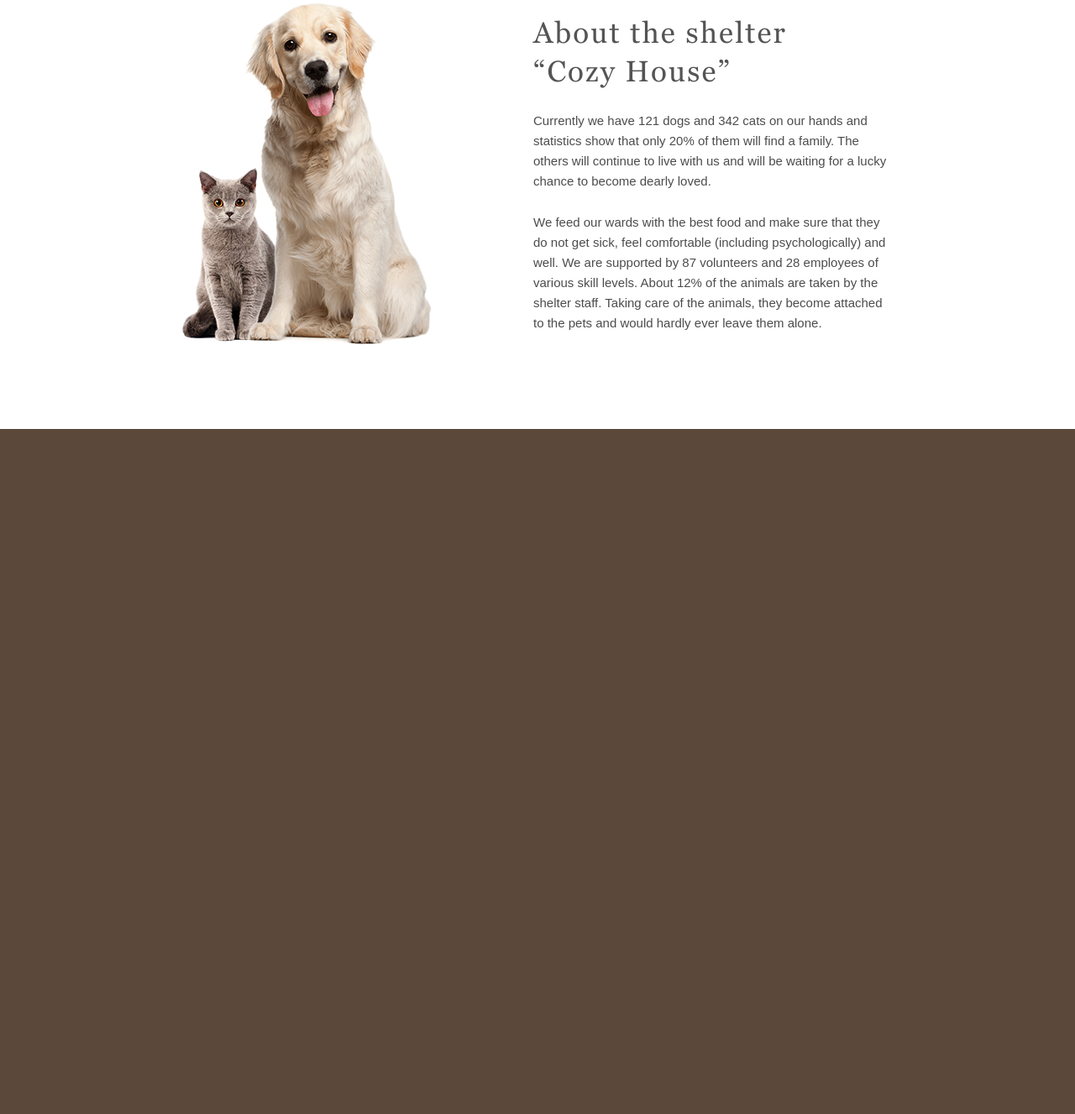
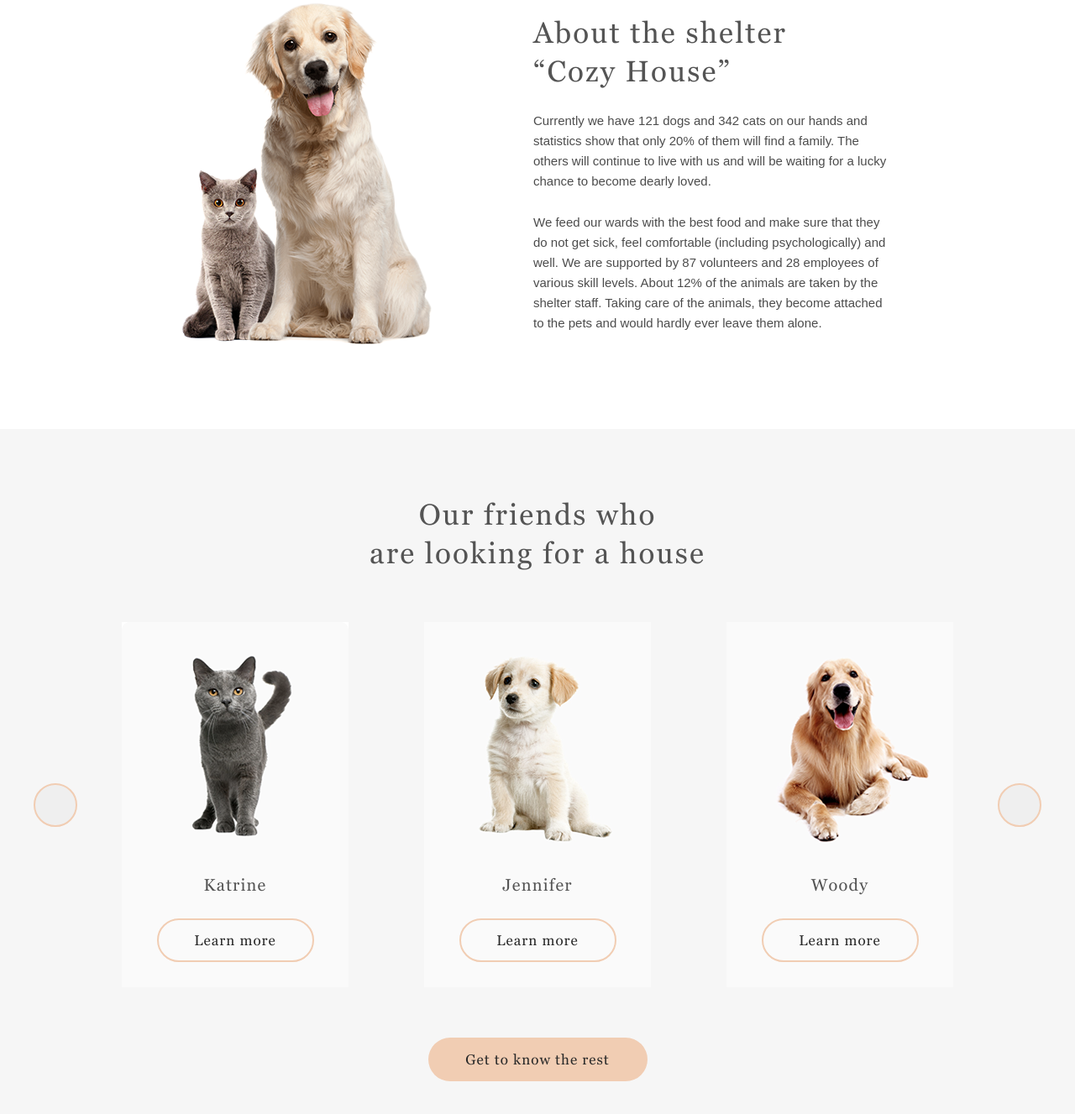
Before and after one commit to shevelevbv/RSS_Projects, a plain HTML site: page pages/main/index.html in a window 1280 px wide. Shown: the part 985-2312 px from the top of the page at 84% size. Before the commit the page ends 1496 px from the top, so only its background shows below. Drawn offline with Linux system fonts and the light colour scheme; a web font is replaced by a local one.

Commit message:
feat: complete pets section

```diff
--- a/pages/main/index.html
+++ b/pages/main/index.html
@@ -17,7 +17,7 @@
     <header class="header">
       <a class="logo" href="">
         <h1 class="logo__title">Cozy House</h1>
-        <h4 class="logo__subtitle">Shelter for pets in Boston</h4>
+        <h6 class="logo__subtitle">Shelter for pets in Boston</h6>
       </a>
       <nav class="nav">
         <ul class="nav__links">
@@ -46,7 +46,7 @@
               extremely wide and open heart. He or she will love you more than
               anybody else in the world, you will see!
             </p>
-            <button class="not-only__button">Make a friend</button>
+            <button class="button not-only__button">Make a friend</button>
           </div>
           <div class="not-only__image">
             <img
@@ -59,7 +59,10 @@
       <div class="section__about">
         <section class="about">
           <div class="about__image">
-            <img src="../../assets/images/pets/about-pets.png" alt="Picture of dogs" />
+            <img
+              src="../../assets/images/pets/about-pets.png"
+              alt="Picture of dogs"
+            />
           </div>
           <div class="about__text">
             <h3 class="title about__title">About the shelter “Cozy House”</h3>
@@ -80,6 +83,41 @@
           </div>
         </section>
       </div>
+      <div class="section__pets">
+        <section class="pets">
+          <h3 class="title pets__title">
+            Our friends who<br> are looking for a house
+          </h3>
+          <div class="pets__show">
+            <button class="pets__back"></button>
+            <ul class="pets__cards">
+              <li class="pets__card">
+                <div class="pets__picture">
+                  <img src="../../assets/images/pets/katrine.png" alt="Pet 1 picture" class="pets__pet1">
+                </div>
+                <h4 class="pets__name">Katrine</h4>
+                <button class="button pets__button">Learn more</button>
+              </li>
+              <li class="pets__card">
+                <div class="pets__picture">
+                  <img src="../../assets/images/pets/jennifer.png" alt="Pet 2 picture" class="pets__pet2">
+                </div>
+                <h4 class="pets__name">Jennifer</h4>
+                <button class="button pets__button">Learn more</button>
+              </li>
+              <li class="pets__card">
+                <div class="pets__picture">
+                  <img src="../../assets/images/pets/woody.png" alt="Pet 3 picture" class="pets__pet3">
+                </div>
+                <h4 class="pets__name">Woody</h4>
+                <button class="button pets__button">Learn more</button>
+              </li>
+            </ul>
+            <button class="pets__forward"></button>
+          </div>
+          <button class="button pets__button-rest">Get to know the rest</button>
+        </section>
+      </div>
     </main>
     <footer></footer>
   </body>
--- a/pages/main/style.css
+++ b/pages/main/style.css
@@ -42,8 +42,33 @@ a {
   font-size: 15px;
 }
 
+h4 {
+  font-family: 'Georgia', sans-serif;
+  font-weight: 400;
+  font-size: 20px;
+  line-height: 23px;
+  color: #545454;
+  letter-spacing: 0.06em;
+  text-align: center;
+}
+
 ul {
   list-style-type: none;
+}
+
+.button {
+  width: 207px;
+  height: 52px;
+  border-radius: 100px;
+  border: none;
+  outline: none;
+  color: #292929;
+  background-color: var(--color-main);
+  font-family: 'Georgia', sans-serif;
+  font-weight: 400;
+  font-size: 17px;
+  line-height: 22.1px;
+  letter-spacing: 0.06em;
 }
 
 .header {
@@ -157,21 +182,6 @@ ul {
   line-height: 24px;
 }
 
-.not-only__button {
-  width: 207px;
-  height: 52px;
-  background-color: var(--color-main);
-  border-radius: 100px;
-  border: none;
-  outline: none;
-  color: #292929;
-  font-family: 'Georgia', sans-serif;
-  font-weight: 400;
-  font-size: 17px;
-  line-height: 22.1px;
-  letter-spacing: 0.06em;
-}
-
 .not-only__image {
   width: 698px;
   height: 728px;
@@ -225,3 +235,70 @@ ul {
   font-size: 15px;
   line-height: 24px;
 }
+
+.section__pets {
+  background-color: #F6F6F6;
+}
+
+.pets {
+  width: 1280px;
+  margin: 0 auto;
+  padding: 80px 40px 100px 40px;
+  display: flex;
+  flex-direction: column;
+  justify-content: center;
+  gap: 60px;
+  align-items: center;
+}
+
+.pets__title {
+  width: 400px;
+  height: 90px;
+  text-align: center;
+}
+
+.pets__show {
+  width: 100%;
+  height: 435px;
+  display: flex;
+  justify-content: space-between;
+  align-items: center;
+}
+
+.pets__cards {
+  width: 990px;
+  height: 435px;
+  display: flex;
+  justify-content: space-between;
+  align-items: center;
+}
+
+.pets__back,
+.pets__forward {
+  width: 52px;
+  height: 52px;
+  border: 2px solid var(--color-main);
+  border-radius: 100px;
+}
+
+.pets__card {
+  width: 270px;
+  height: 100%;
+  background-color: #FAFAFA;
+  display: flex;
+  padding-bottom: 30px;
+  flex-direction: column;
+  justify-content: space-between;
+  align-items: center;
+}
+
+.pets__button {
+  width: 187px;
+  background-color: transparent;
+  border: 2px solid var(--color-main);
+}
+
+.pets__button-rest {
+  width: 261px;
+  height: 52px;
+}
```
